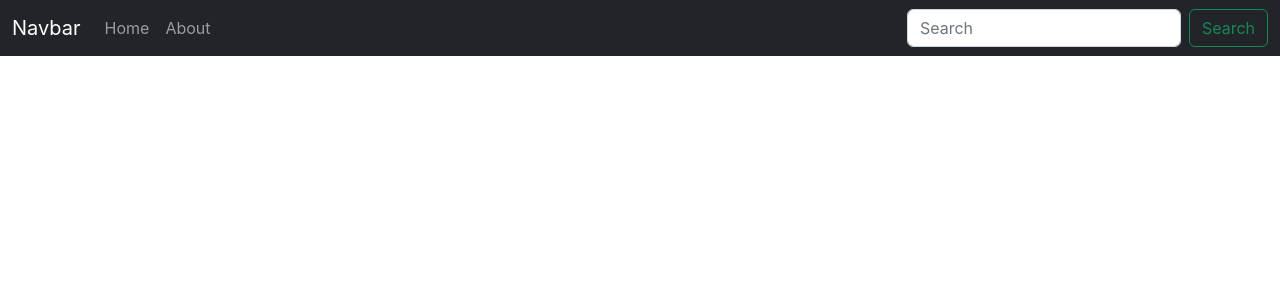
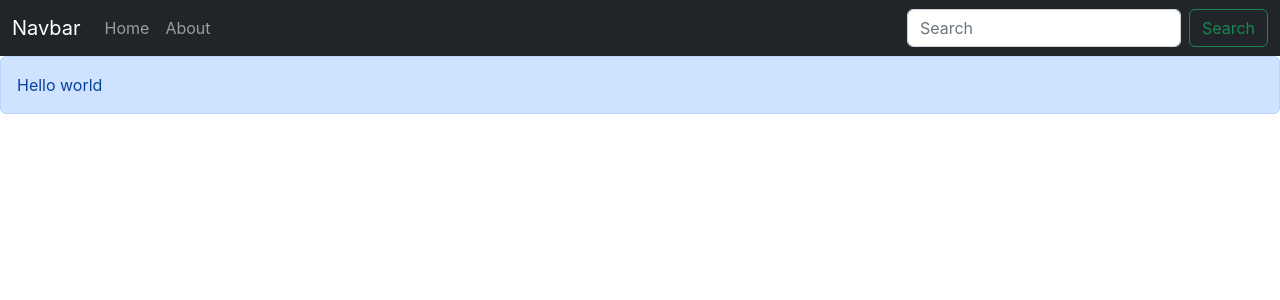
Before and after one commit to divyasinghshah/iNotebook, a React (Create React App) app: page / in a window 1280 px wide. Shown: the top 300 px of the page. Built offline with nearby package versions, Linux system fonts and the light colour scheme.

Commit message:
Added Alert component

```diff
--- a/src/App.js
+++ b/src/App.js
@@ -10,12 +10,14 @@
 import { About } from './components/About';
 import { Navbar } from './components/Navbar';
 import NoteState from './context/notes/noteState';
+import Alert from './components/Alert';
 function App() {
   return (
     <>
 
     <BrowserRouter>
     <Navbar/>
+    <Alert message="Hello world"/>
     <NoteState>
     <div className="container">
     <Routes>
--- /dev/null
+++ b/src/components/Alert.js
@@ -0,0 +1,11 @@
+import React from 'react'
+
+const Alert = (props) => {
+    return (
+        <div class="alert alert-primary" role="alert">
+            {props.message}
+        </div>
+    )
+}
+
+export default Alert
```
